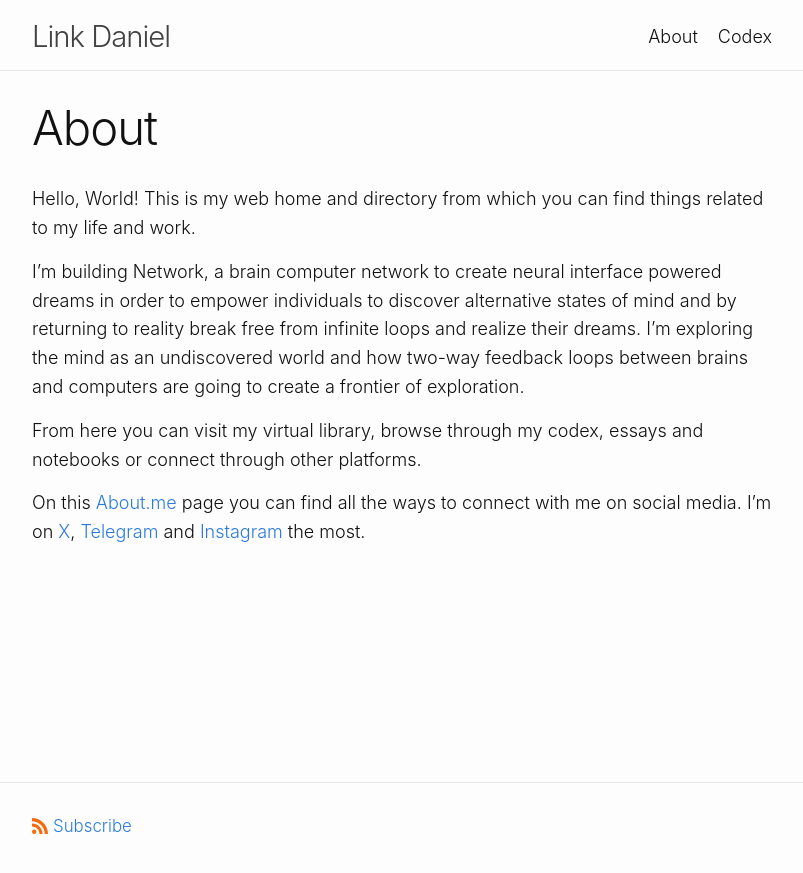
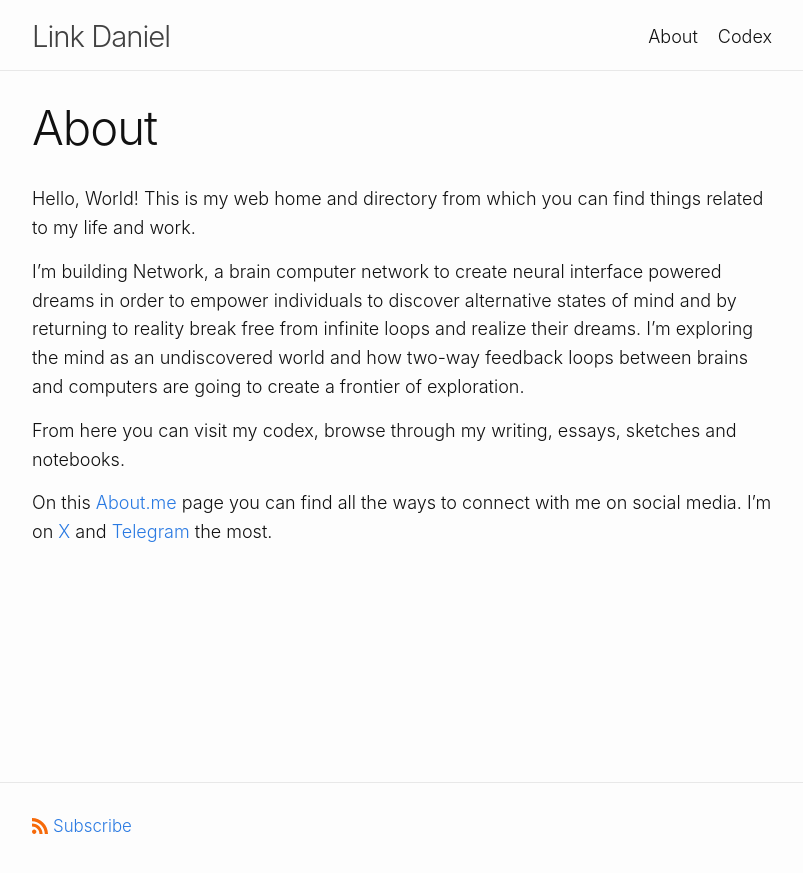
Before and after one commit to link-daniel/link.github.io, a Jekyll site: the page built from about.md, in a window 1280 px wide. Shown: the top 873 px of the page, without its empty margins (238-1041 px from the left). Built offline with Jekyll 4.4.1, drawn with Linux system fonts in a browser that asks for light colours.

Commit message:
Update about.md

```diff
--- a/about.md
+++ b/about.md
@@ -8,6 +8,6 @@ Hello, World! This is my web home and directory from which you can find things r
 
 I'm building Network, a brain computer network to create neural interface powered dreams in order to empower individuals to discover alternative states of mind and by returning to reality break free from infinite loops and realize their dreams. I'm exploring the mind as an undiscovered world and how two-way feedback loops between brains and computers are going to create a frontier of exploration.
 
-From here you can visit my virtual library, browse through my codex, essays and notebooks or connect through other platforms.
+From here you can visit my codex, browse through my writing, essays, sketches and notebooks.
 
-On this [About.me](https://about.me/linkdaniel) page you can find all the ways to connect with me on social media. I'm on [X](https://twitter.com/linkxdaniel), [Telegram](https://t.me/linkdaniel) and [Instagram](https://instagram.com/linkxdaniel) the most.
+On this [About.me](https://about.me/linkdaniel) page you can find all the ways to connect with me on social media. I'm on [X](https://twitter.com/linkd) and [Telegram](https://t.me/linkdaniel) the most.
```
